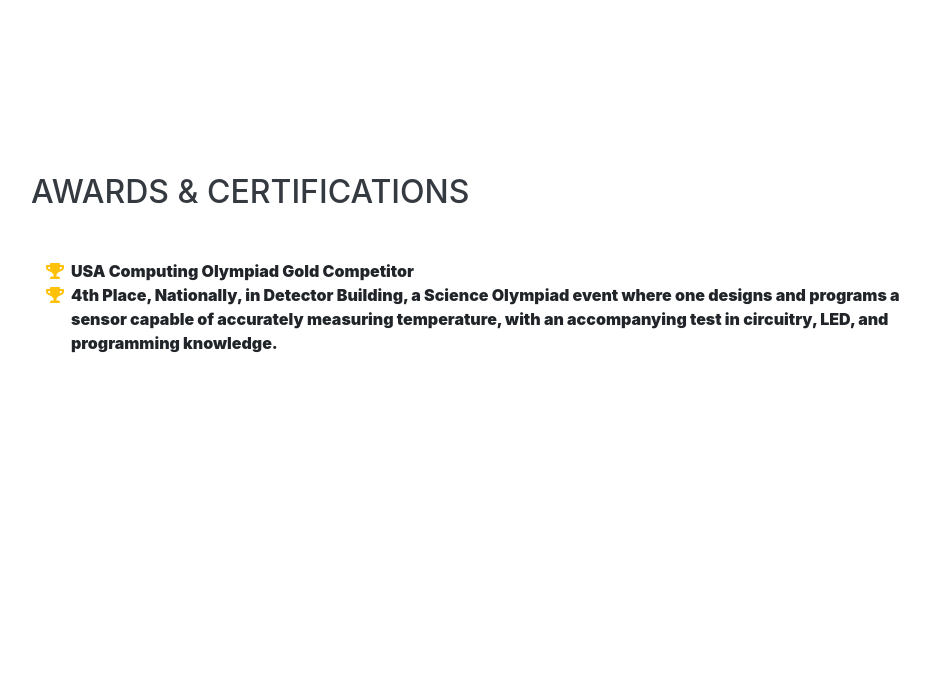
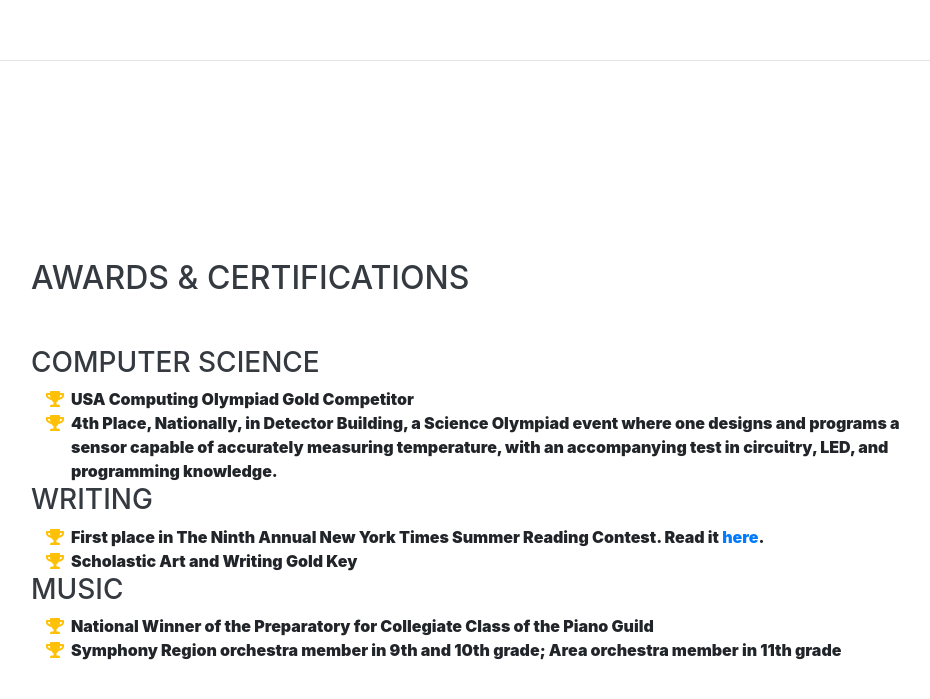
Before and after one commit to epicdragon44/site, a website with bundled scripts: page index.html in a window 1280 px wide. Shown: the part 4141-4840 px from the top of the page, without its empty margins (289-1219 px from the left). Before the commit the page ends 4805 px from the top, so only its background shows below. Built offline with nearby package versions, Linux system fonts and the light colour scheme; a web font is replaced by a local one.

Commit message:
Update site

```diff
--- a/index.html
+++ b/index.html
@@ -166,6 +166,17 @@
           </div>
         </div>
 
+        <div class="resume-item d-flex flex-column flex-md-row justify-content-between mb-5">
+          <div class="resume-content">
+            <h3 class="mb-0">Hackaty</h3>
+            <div class="subheading mb-3">The Website for the Katy Hackathon</div>
+              <div>Coded in one day over Thanksgiving Break, 2019</div>
+            <p><a href="http://hackaty.org/">Visit the website here.</a></p>
+          </div>
+          <div class="resume-date text-md-right">
+          </div>
+        </div>
+
         <div class="resume-item d-flex flex-column flex-md-row justify-content-between">
           <div class="resume-content">
             <h3 class="mb-0">SLHS Biology Olympiad</h3>
@@ -196,6 +207,7 @@
     <section class="resume-section p-3 p-lg-5 d-flex align-items-center" id="awards">
       <div class="w-100">
         <h2 class="mb-5">Awards &amp; Certifications</h2>
+        <h3>Computer Science</h3>
         <ul class="fa-ul mb-0">
           <li>
             <i class="fa-li fa fa-trophy text-warning"></i>
@@ -204,6 +216,24 @@
             <i class="fa-li fa fa-trophy text-warning"></i>
             4th Place, Nationally, in Detector Building, a Science Olympiad event where one designs and programs a sensor capable of accurately measuring temperature,
             with an accompanying test in circuitry, LED, and programming knowledge.
+        </ul>
+        <h3>Writing</h3>
+        <ul class="fa-ul mb-0">
+          <li>
+            <i class="fa-li fa fa-trophy text-warning"></i>
+            First place in The Ninth Annual New York Times Summer Reading Contest. Read it <a href="https://www.nytimes.com/2018/07/10/learning/summer-reading-contest-winner-week-2-on-ap-world-history-tries-to-trim-thousands-of-years-and-educators-revolt.html">here</a>. </li>
+          <li>
+            <i class="fa-li fa fa-trophy text-warning"></i>
+            Scholastic Art and Writing Gold Key
+        </ul>
+        <h3>Music</h3>
+        <ul class="fa-ul mb-0">
+          <li>
+            <i class="fa-li fa fa-trophy text-warning"></i>
+            National Winner of the Preparatory for Collegiate Class of the Piano Guild</li>
+          <li>
+            <i class="fa-li fa fa-trophy text-warning"></i>
+            Symphony Region orchestra member in 9th and 10th grade; Area orchestra member in 11th grade
         </ul>
       </div>
     </section>
```
